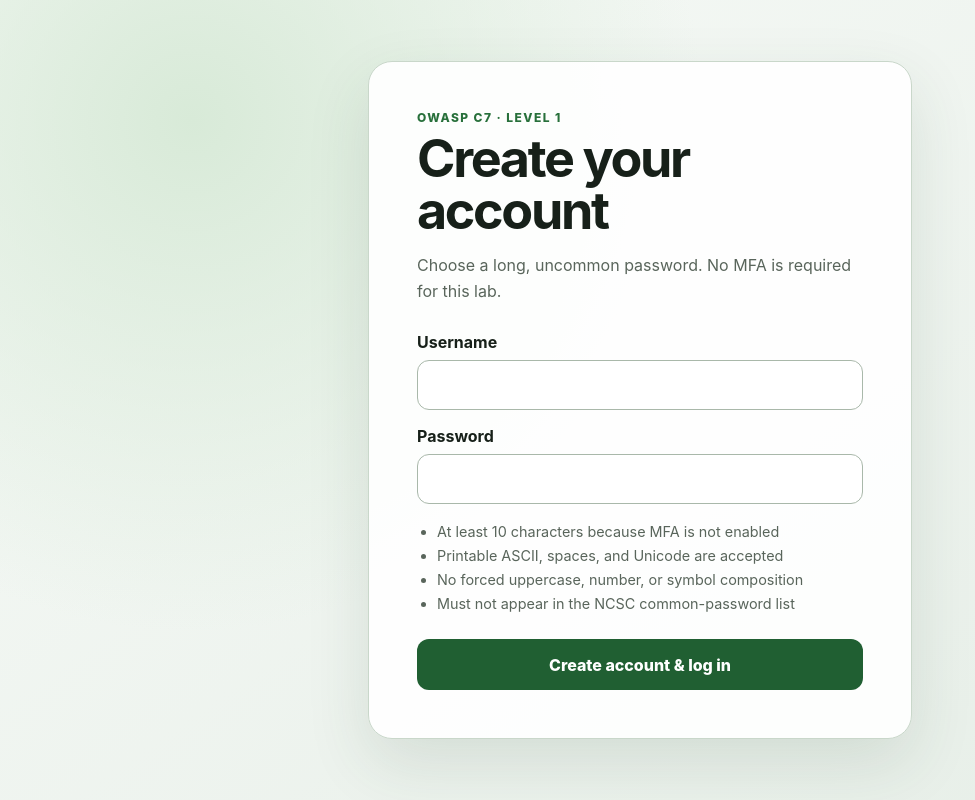
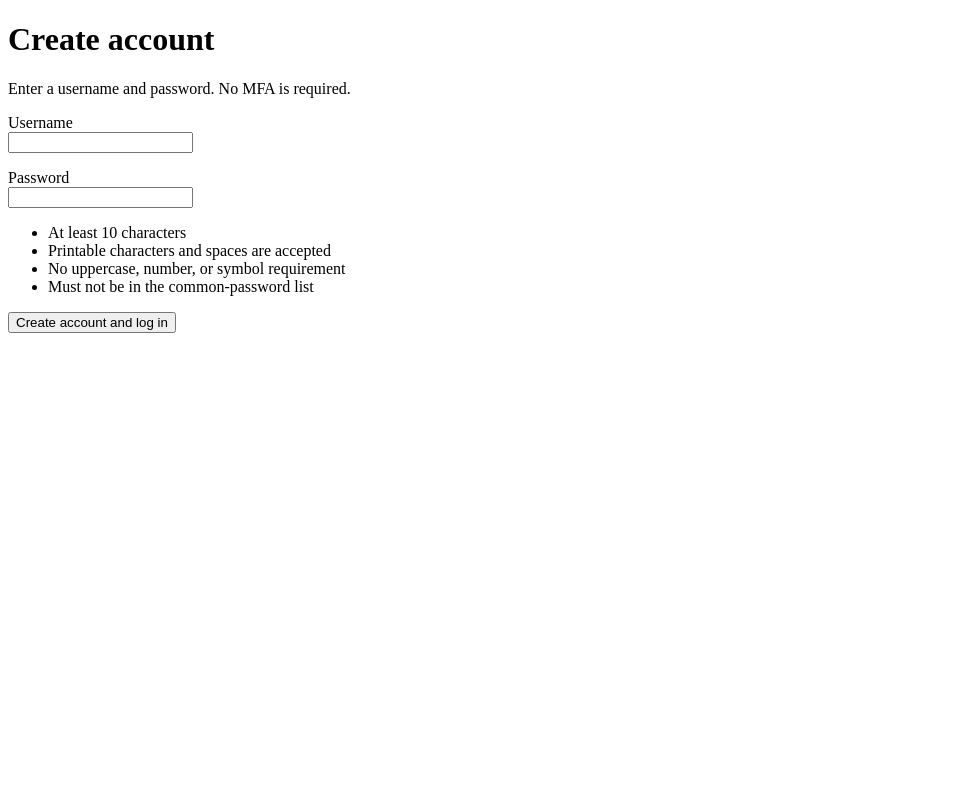
Before and after one commit to yomamafataf/2400857, a Flask app: page / in a window 1280 px wide. Shown: the whole page, without its empty margins (0-975 px from the left). Run offline with Flask 3, Linux system fonts and the light colour scheme.

Commit message:
refactor: simplify interface to plain HTML

```diff
--- a/webapp/static/style.css
+++ /dev/null
@@ -1,121 +0,0 @@
-:root {
-  color-scheme: light;
-  font-family: Inter, ui-sans-serif, system-ui, sans-serif;
-  color: #172019;
-  background: #edf3ed;
-}
-
-* { box-sizing: border-box; }
-
-body {
-  min-height: 100vh;
-  margin: 0;
-  background:
-    radial-gradient(circle at 15% 15%, #d8ead8 0, transparent 32rem),
-    linear-gradient(145deg, #f7faf7, #e6eee7);
-}
-
-.shell {
-  display: grid;
-  min-height: 100vh;
-  padding: 2rem 1rem;
-  place-items: center;
-}
-
-.card {
-  width: min(100%, 34rem);
-  padding: clamp(1.5rem, 5vw, 3rem);
-  border: 1px solid #c9d7ca;
-  border-radius: 1.5rem;
-  background: rgb(255 255 255 / 92%);
-  box-shadow: 0 1.5rem 4rem rgb(40 72 47 / 12%);
-}
-
-.eyebrow {
-  margin: 0 0 .5rem;
-  color: #28703b;
-  font-size: .75rem;
-  font-weight: 800;
-  letter-spacing: .12em;
-  text-transform: uppercase;
-}
-
-h1 {
-  margin: 0;
-  font-size: clamp(2rem, 7vw, 3.25rem);
-  letter-spacing: -.045em;
-  line-height: 1;
-}
-
-.intro, .note { color: #59655b; line-height: 1.6; }
-form { margin-top: 1.75rem; }
-label { display: block; margin: 1rem 0 .45rem; font-weight: 750; }
-
-input {
-  width: 100%;
-  padding: .9rem 1rem;
-  border: 1px solid #a9b8aa;
-  border-radius: .75rem;
-  background: #fff;
-  color: inherit;
-  font: inherit;
-}
-
-input:focus {
-  border-color: #28703b;
-  outline: 3px solid #c8e5ce;
-}
-
-.requirements {
-  margin: 1rem 0;
-  padding-left: 1.25rem;
-  color: #59655b;
-  font-size: .9rem;
-  line-height: 1.65;
-}
-
-.errors {
-  margin: 1rem 0;
-  padding: .75rem 1rem;
-  border-left: 4px solid #b42318;
-  border-radius: .3rem;
-  background: #fff0ee;
-  color: #8d1b12;
-}
-
-.errors p { margin: .25rem 0; }
-
-button {
-  width: 100%;
-  margin-top: .5rem;
-  padding: .95rem 1.2rem;
-  border: 0;
-  border-radius: .75rem;
-  background: #205f32;
-  color: white;
-  cursor: pointer;
-  font: inherit;
-  font-weight: 800;
-}
-
-button:hover { background: #174a27; }
-button:disabled { cursor: wait; opacity: .6; }
-button.secondary { background: #26362a; }
-
-.welcome { text-align: center; }
-
-.password-output {
-  display: block;
-  overflow-wrap: anywhere;
-  margin: 1rem 0;
-  padding: 1rem;
-  border: 1px dashed #9caf9e;
-  border-radius: .75rem;
-  background: #f2f7f3;
-  font-family: ui-monospace, monospace;
-}
-
-@media (max-width: 28rem) {
-  .shell { padding: 0; }
-  .card { min-height: 100vh; border: 0; border-radius: 0; }
-}
--- a/webapp/templates/base.html
+++ b/webapp/templates/base.html
@@ -4,10 +4,9 @@
     <meta charset="utf-8">
     <meta name="viewport" content="width=device-width, initial-scale=1">
     <title>{% block title %}Password Policy Lab{% endblock %}</title>
-    <link rel="stylesheet" href="{{ url_for('static', filename='style.css') }}">
   </head>
   <body>
-    <main class="shell">
+    <main>
       {% block content %}{% endblock %}
     </main>
   </body>
--- a/webapp/templates/home.html
+++ b/webapp/templates/home.html
@@ -1,33 +1,34 @@
 {% extends "base.html" %}
-{% block title %}Create account · Password Policy Lab{% endblock %}
+{% block title %}Create account{% endblock %}
 {% block content %}
-<section class="card">
-  <p class="eyebrow">OWASP C7 · Level 1</p>
-  <h1>Create your account</h1>
-  <p class="intro">Choose a long, uncommon password. No MFA is required for this lab.</p>
+<h1>Create account</h1>
+<p>Enter a username and password. No MFA is required.</p>
 
-  <form id="account-form" action="{{ url_for('create_account') }}" method="post">
-    <label for="username">Username</label>
+<form id="account-form" action="{{ url_for('create_account') }}" method="post">
+  <p>
+    <label for="username">Username</label><br>
     <input id="username" name="username" value="{{ username }}" maxlength="100"
            autocomplete="username" required>
+  </p>
 
-    <label for="password">Password</label>
+  <p>
+    <label for="password">Password</label><br>
     <input id="password" name="password" type="password" maxlength="128"
            autocomplete="new-password" aria-describedby="requirements" required>
+  </p>
 
-    <ul id="requirements" class="requirements">
-      <li>At least 10 characters because MFA is not enabled</li>
-      <li>Printable ASCII, spaces, and Unicode are accepted</li>
-      <li>No forced uppercase, number, or symbol composition</li>
-      <li>Must not appear in the NCSC common-password list</li>
-    </ul>
+  <ul id="requirements">
+    <li>At least 10 characters</li>
+    <li>Printable characters and spaces are accepted</li>
+    <li>No uppercase, number, or symbol requirement</li>
+    <li>Must not be in the common-password list</li>
+  </ul>
 
-    <div id="errors" class="errors" role="alert" {% if not errors %}hidden{% endif %}>
-      {% for error in errors %}<p>{{ error }}</p>{% endfor %}
-    </div>
+  <div id="errors" role="alert" {% if not errors %}hidden{% endif %}>
+    {% for error in errors %}<p>{{ error }}</p>{% endfor %}
+  </div>
 
-    <button id="login-button" type="submit">Create account &amp; log in</button>
-  </form>
-</section>
+  <button id="login-button" type="submit">Create account and log in</button>
+</form>
 <script src="{{ url_for('static', filename='app.js') }}" defer></script>
 {% endblock %}
```
Also changed, not shown: webapp/templates/welcome.html (+7 -11 lines).
